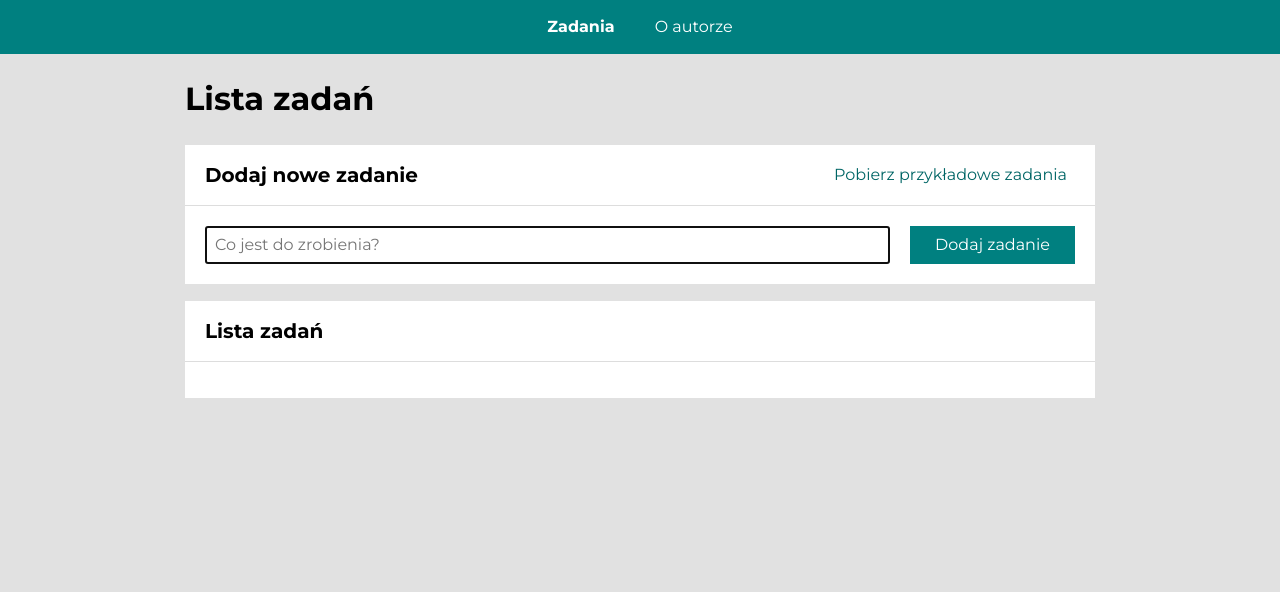
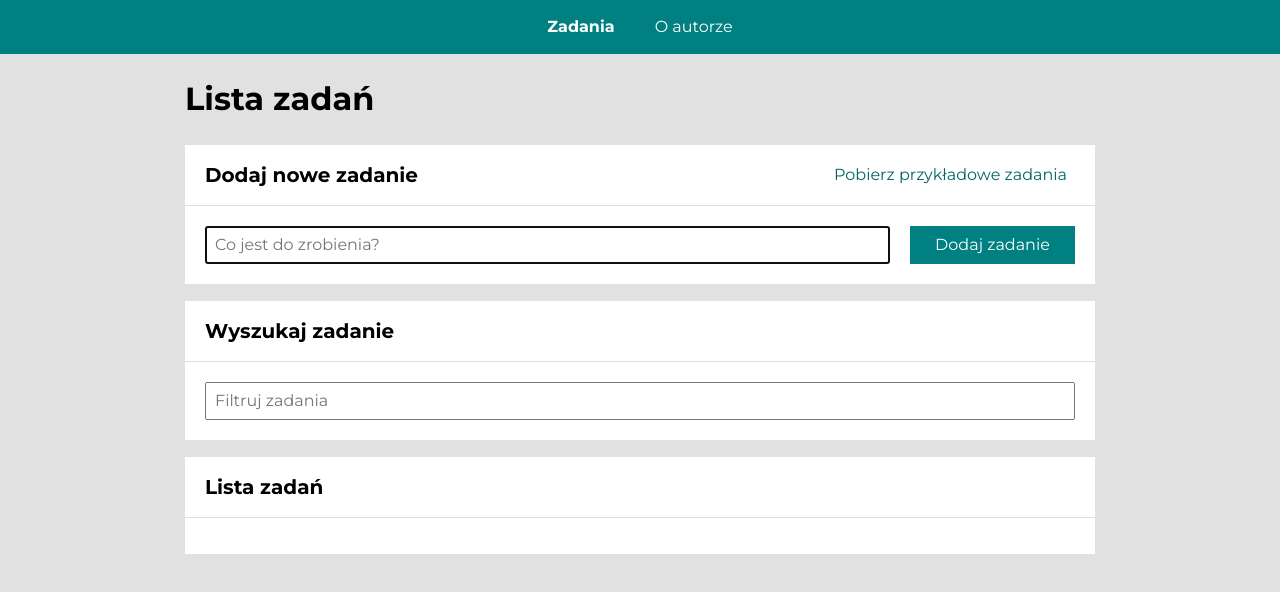
Before and after one commit to golosgit/to-do-list-react, a React (Create React App) app: page /#/lista-zadan in a window 1280 px wide. Shown: the top 592 px of the page. Built offline with nearby package versions, Linux system fonts and the light colour scheme.

Commit message:
implemented search/filter tasks

```diff
--- a/src/features/taskList/Form/index.js
+++ b/src/features/taskList/Form/index.js
@@ -1,7 +1,8 @@
 import { useState, useRef } from "react";
 import { useDispatch } from "react-redux/es/exports";
 import { nanoid } from "@reduxjs/toolkit";
-import { FormBody, Input, Button } from "./styled";
+import { FormBody, Button } from "./styled";
+import { Input } from "../styled";
 import { addTask } from "../taskListSlice";
 
 export const Form = () => {
--- a/src/features/taskList/Form/styled.js
+++ b/src/features/taskList/Form/styled.js
@@ -10,10 +10,6 @@ export const FormBody = styled.form`
     grid-template-columns: 1fr;
     grid-gap: 10px;
   }
-`;
-
-export const Input = styled.input`
-  padding: 8px;
 `;
 
 export const Button = styled.button`
--- /dev/null
+++ b/src/features/taskList/Search/index.js
@@ -0,0 +1,33 @@
+import { useHistory, useLocation } from "react-router-dom"
+import { InputWrapper } from "./styled";
+import { Input } from "../styled";
+import searchQueryParamName from "../searchQueryParamName";
+
+export const Search = () => {
+  const location = useLocation();
+  const history = useHistory();
+  const query = new URLSearchParams(location.search).get(searchQueryParamName);
+
+  const onInputChange = ({target}) => {
+    const searchParams = new URLSearchParams(location.search);
+
+    if(target.value.trim() === ""){
+      searchParams.delete(searchQueryParamName);
+    } else {
+      searchParams.set(searchQueryParamName, target.value);
+    }
+
+    history.push(`${location.pathname}?${searchParams.toString()}`);
+  }
+
+  return (
+    <InputWrapper>
+      <Input
+        fullsize
+        placeholder="Filtruj zadania"
+        value={query || ""}
+        onChange={onInputChange}
+      />
+    </InputWrapper>
+  )
+}
--- /dev/null
+++ b/src/features/taskList/Search/styled.js
@@ -0,0 +1,5 @@
+import styled from "styled-components";
+
+export const InputWrapper = styled.div`
+  padding: 20px;
+`;
--- a/src/features/taskList/TaskList/index.js
+++ b/src/features/taskList/TaskList/index.js
@@ -1,10 +1,15 @@
 import { useSelector, useDispatch } from "react-redux";
+import { useLocation } from "react-router-dom";
 import { List, ListItem, Content, Button, StyledLink } from "./styled";
-import { removeTask, selectTaskList, toggleTaskDone, selectVisibilityOfFinishedTasks } from "../taskListSlice";
+import { removeTask, toggleTaskDone, selectVisibilityOfFinishedTasks, selectTasksByQuery } from "../taskListSlice";
+import searchQueryParamName from "../searchQueryParamName";
 
 export const TaskList = () => {
+  const location = useLocation();
+  const query = (new URLSearchParams(location.search)).get(searchQueryParamName);
+
   const dispatch = useDispatch();
-  const taskList = useSelector(selectTaskList);
+  const taskList = useSelector(state => selectTasksByQuery(state, query));
   const visibilityOfFinishedTasks = useSelector(selectVisibilityOfFinishedTasks);
 
   return (
--- a/src/features/taskList/Tasks.js
+++ b/src/features/taskList/Tasks.js
@@ -5,6 +5,7 @@ import { FetchButton } from "./FetchButton";
 import { Section } from "../../common/Section";
 import { Header } from "../../common/Header";
 import { Wrapper } from "../styled";
+import { Search } from "./Search";
 
 export const Tasks = () => {
   return (
@@ -18,10 +19,14 @@ export const Tasks = () => {
           sectionContent={<Form />}
         />
         <Section
-        listSection
-        title="Lista zadań"
-        extraSectionButtons={<Buttons />}
-        sectionContent={<TaskList />}
+          title="Wyszukaj zadanie"
+          sectionContent={<Search />}
+        />
+        <Section
+          listSection
+          title="Lista zadań"
+          extraSectionButtons={<Buttons />}
+          sectionContent={<TaskList />}
         />
       </Wrapper>
     </>
--- /dev/null
+++ b/src/features/taskList/searchQueryParamName.js
@@ -0,0 +1,3 @@
+const query = "szukaj";
+
+export default query;
--- a/src/features/taskList/styled.js
+++ b/src/features/taskList/styled.js
@@ -1,4 +1,4 @@
-import styled from "styled-components";
+import styled, { css } from "styled-components";
 
 export const Button = styled.button`
   background-color: white;
@@ -22,3 +22,13 @@ export const Button = styled.button`
     cursor: not-allowed;
   }
 `;
+
+export const Input = styled.input`
+  padding: 8px;
+
+  ${({ fullsize }) =>
+    fullsize &&
+    css`
+      width: 100%;
+    `}
+`;
--- a/src/features/taskList/taskListSlice.js
+++ b/src/features/taskList/taskListSlice.js
@@ -56,4 +56,14 @@ export const selectIsEveryTaskDone = state => selectTaskList(state).every(({ sta
 export const getTaskById = (state, taskId) =>
   selectTaskList(state).find(({ id }) => id === taskId);
 
+export const selectTasksByQuery = (state, query) => {
+  const taskList = selectTaskList(state);
+
+  if(!query || query.trim() === null){
+    return taskList;
+  }
+
+  return taskList.filter(({content}) => content.toUpperCase().includes(query.toUpperCase().trim()));
+}
+
 export default taskListSlice.reducer;
```
